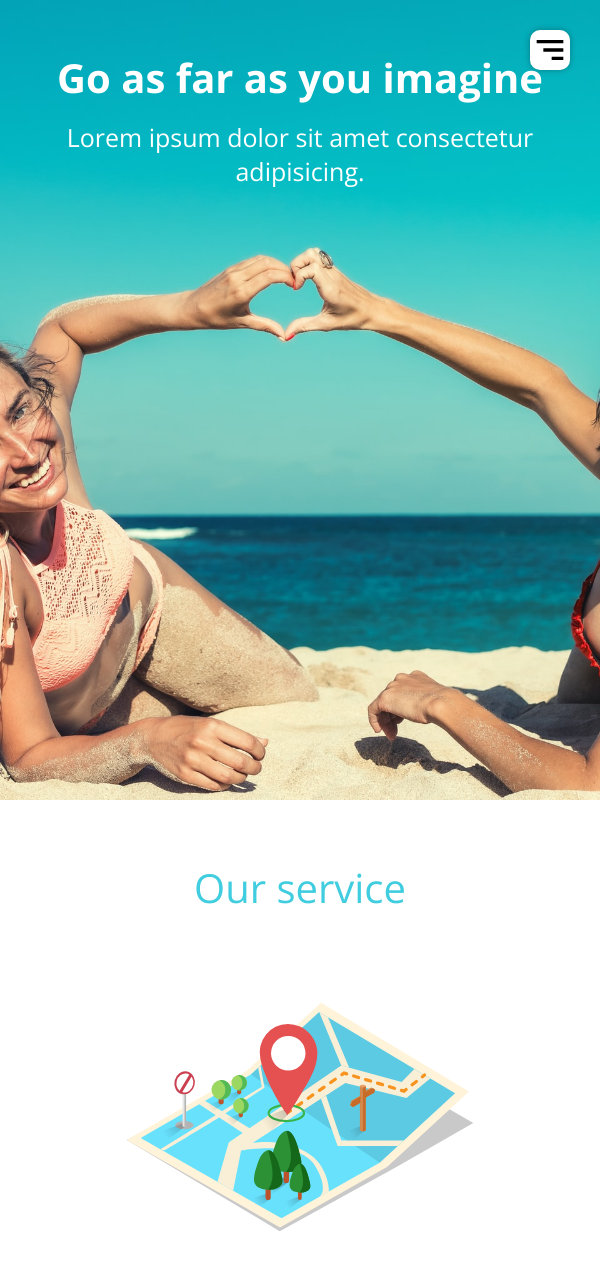
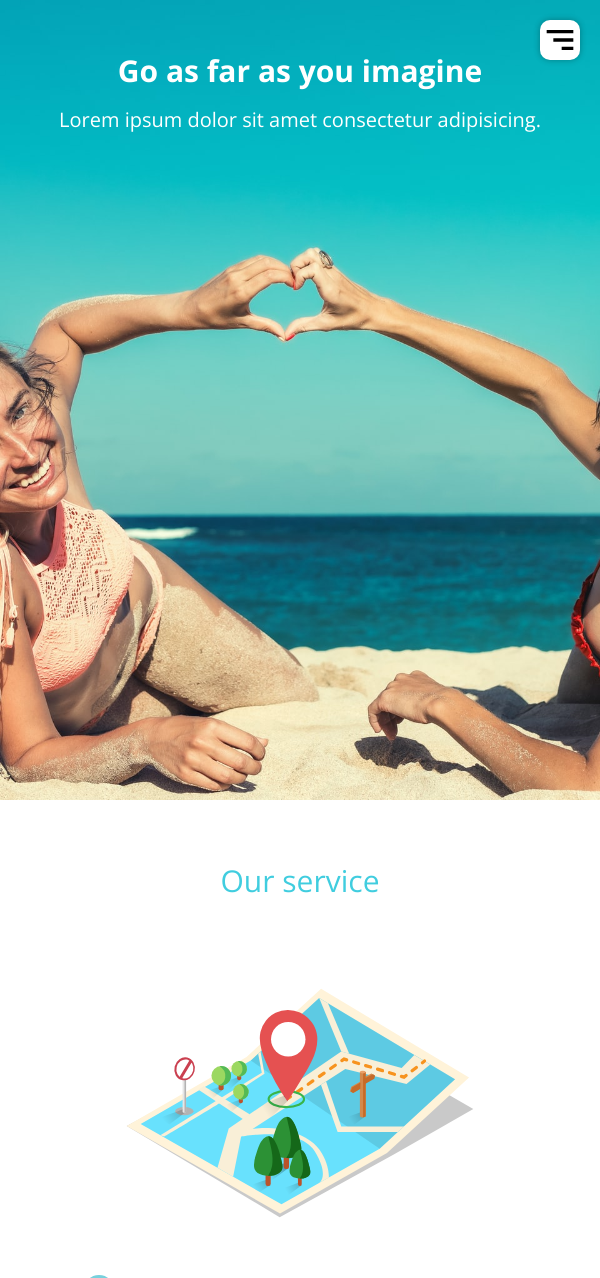
Before and after one commit to Fernando-Jaramillo/places-to-visit, a PHP site: page / in a window 600 px wide. Shown: the top 1278 px of the page. Run offline with PHP 8.4, Linux system fonts and the light colour scheme.

Commit message:
specific queries for iphone 6,7,8

```diff
--- a/css/styles.css
+++ b/css/styles.css
@@ -375,3 +375,115 @@ footer{
         font-size: 15px;
     }
 }
+
+
+/* media query for iphone */
+
+@media only screen and (min-width: 414px)
+and (max-width: 736px){
+    .test-class{display: none !important; visibility: hidden !important;}
+    .menu-navigation{
+        width: 65vw;
+    }
+    .agregar-imagen{
+        width: 90%;
+    }
+    .hamburguer{
+        top: 20px;
+        right: 20px;
+    }
+    .titulo{
+        font-size: 30px;
+    }
+    .copy{
+        font-size: 20px;
+    }
+    .subtitulo{
+        font-size: 30px;
+    }
+    .img-galeria{
+        width: 95%;
+    }
+    .social-media{
+        width: 100%;
+    }
+    .brand{
+        font-size: 30px;
+    }
+    .contact-us p{
+        font-size: 15px;
+    }
+}
+
+@media only screen and (min-width: 414px)
+and (max-width: 736px) and (orientation: portrait) {
+    .test-class{display: none !important; visibility: hidden !important;}
+    .menu-navigation{
+        width: 65vw;
+    }
+    .agregar-imagen{
+        width: 90%;
+    }
+    .hamburguer{
+        top: 20px;
+        right: 20px;
+    }
+    .titulo{
+        font-size: 30px;
+    }
+    .copy{
+        font-size: 20px;
+    }
+    .subtitulo{
+        font-size: 30px;
+    }
+    .img-galeria{
+        width: 95%;
+    }
+    .social-media{
+        width: 100%;
+    }
+    .brand{
+        font-size: 30px;
+    }
+    .contact-us p{
+        font-size: 15px;
+    }
+
+}
+
+@media only screen and (min-width: 414px)
+and (max-width: 736px) and (orientation: landscape) {
+    .test-class{display: none !important; visibility: hidden !important;}
+    .menu-navigation{
+        width: 65vw;
+    }
+    .agregar-imagen{
+        width: 90%;
+    }
+    .hamburguer{
+        top: 20px;
+        right: 20px;
+    }
+    .titulo{
+        font-size: 30px;
+    }
+    .copy{
+        font-size: 20px;
+    }
+    .subtitulo{
+        font-size: 30px;
+    }
+    .img-galeria{
+        width: 95%;
+    }
+    .social-media{
+        width: 100%;
+    }
+    .brand{
+        font-size: 30px;
+    }
+    .contact-us p{
+        font-size: 15px;
+    }
+}
```
